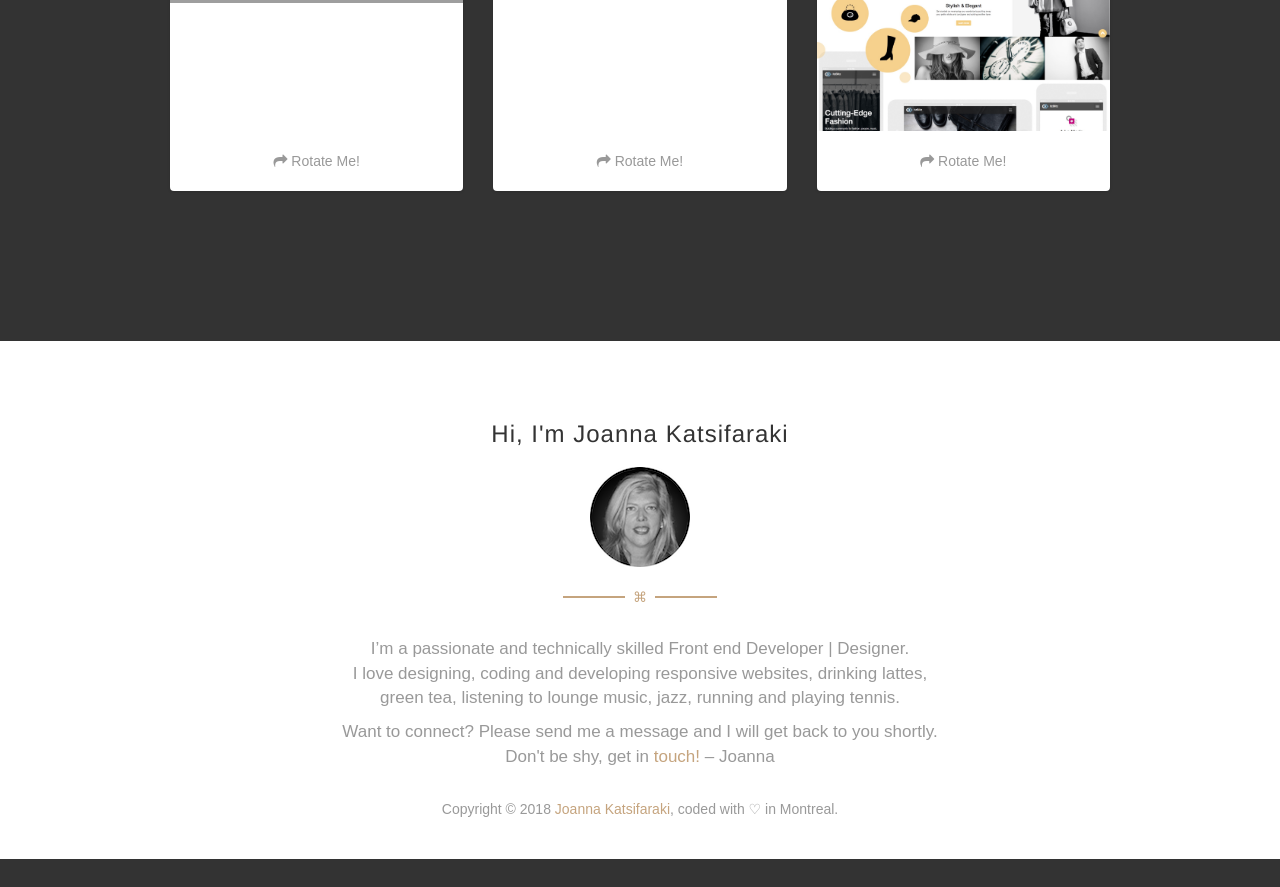
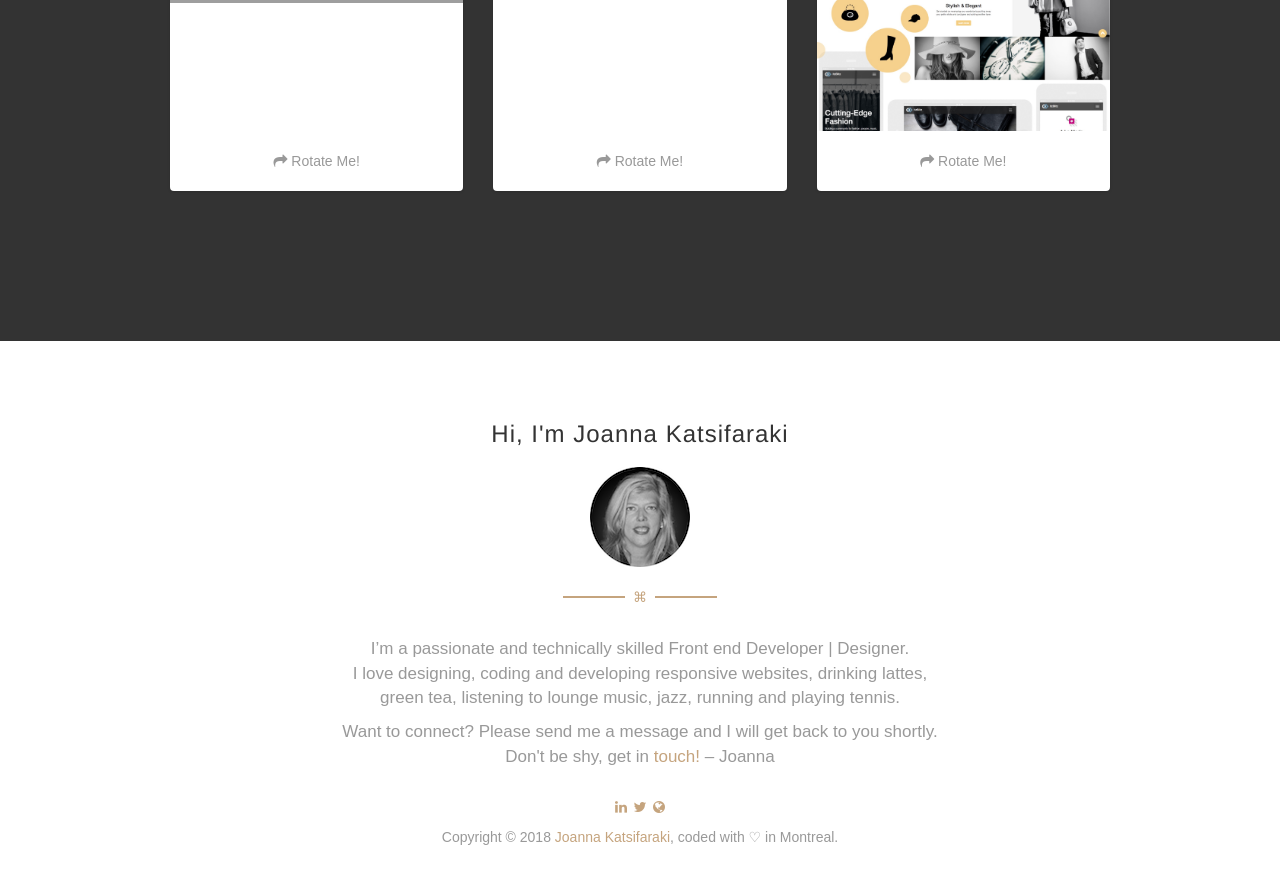
Before and after one commit to Jojokats/rotate-card, a plain HTML site: page index.html in a window 1280 px wide. Shown: the part 606-1493 px from the top of the page. Before the commit the page ends 1465 px from the top, so only its background shows below. Drawn offline with nearby package versions, Linux system fonts and the light colour scheme; grey boxes are pictures that could not be loaded.

Commit message:
Modified styles

```diff
--- a/css/rotating-card.css
+++ b/css/rotating-card.css
@@ -313,6 +313,10 @@ body{
     color: #999;
 }
 
+.white-board .connect {
+    margin-bottom: 28px;
+}
+
 /********/
 .separator-container {
   text-align: center;
@@ -348,7 +352,7 @@ body{
 }
 
 .white-board .copy {
-    margin-top: 30px;
+    margin-top: 10px;
     font-size: 1.4rem;
 }
 
--- a/index.html
+++ b/index.html
@@ -218,7 +218,13 @@
 
         <p>I’m a passionate and technically skilled Front end Developer | Designer. <br>I love designing, coding and developing responsive websites, drinking lattes, green tea, listening to lounge music, jazz, running and playing tennis.</p>
 
-        <p>Want to connect? Please send me a message and I will get back to you shortly. Don't be shy, get in <a href="mailto:joannakats.hello@gmail.com?Subject=Hello" target="_top">touch!</a> – Joanna</p>
+        <p class="connect">Want to connect? Please send me a message and I will get back to you shortly. Don't be shy, get in <a href="mailto:joannakats.hello@gmail.com?Subject=Hello" target="_top">touch!</a> – Joanna</p>
+
+        <div class="social-links text-center">
+          <a href="https://www.linkedin.com/in/joannakats/" class="google"><i class="fa fa-linkedin" aria-hidden="true"></i></a>
+          <a href="https://twitter.com/Joanna_Kts/" class="twitter"><i class="fa fa-twitter fa-fw"></i></a>
+          <a href="https://joannakatswebdeveloper.com/" class="facebook"><i class="fa fa-globe" aria-hidden="true"></i></a>
+        </div>
 
         <p class="copy">Copyright &copy; 2018 <a href="https://joannakatswebdeveloper.com/">Joanna Katsifaraki</a>, coded with &#9825; in Montreal.</p>
     </div>
```
